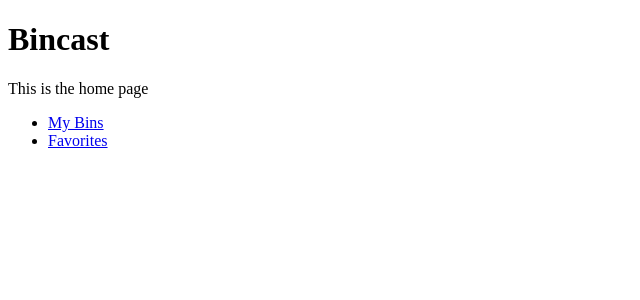
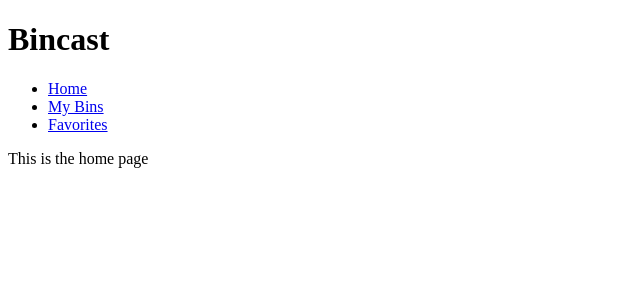
Before and after one commit to Andrus123/bincast_web, a React (Vite) app: page / in a window 1280 px wide. Shown: the top 300 px of the page, without its empty margins (0-640 px from the left). Built offline with nearby package versions, Linux system fonts and the light colour scheme.

Commit message:
UI Components

```diff
--- /dev/null
+++ b/src/components/Header.jsx
@@ -0,0 +1,11 @@
+import React from 'react';
+
+const Header = () => {
+    return (
+        <header>
+            <h1>Bincast</h1>
+        </header>
+    );
+};
+
+export default Header;
--- /dev/null
+++ b/src/components/Navigation.jsx
@@ -0,0 +1,22 @@
+import React from "react";
+import { Link } from "react-router-dom";
+
+const Navigation = () => {
+  return (
+    <nav>
+      <ul>
+        <li>
+            <Link to="/">Home</Link>
+        </li>
+        <li>
+            <Link to="/mynotes">My Bins</Link>
+        </li>
+        <li>
+            <Link to="/favorites">Favorites</Link>
+        </li>
+      </ul>
+    </nav>
+  );
+};
+
+export default Navigation;
--- a/src/pages/home.jsx
+++ b/src/pages/home.jsx
@@ -1,21 +1,14 @@
 import React from "react";
 //import the Link component fom react-router
-import { Link } from 'react-router-dom';
+import Header from '../components/Header';
+import Navigation from "../components/Navigation";
 
 const Home = () => {
   return (
     <div>
-      <h1>Bincast</h1>
+      <Header />
+      <Navigation />
       <p>This is the home page</p>
-      {/* add a list of links*/}
-      <ul>
-        <li>
-          <Link to="/mynotes">My Bins</Link>
-        </li>
-        <li>
-          <Link to="/favorites">Favorites</Link>
-        </li>
-      </ul>
     </div>
   );
 };
```
